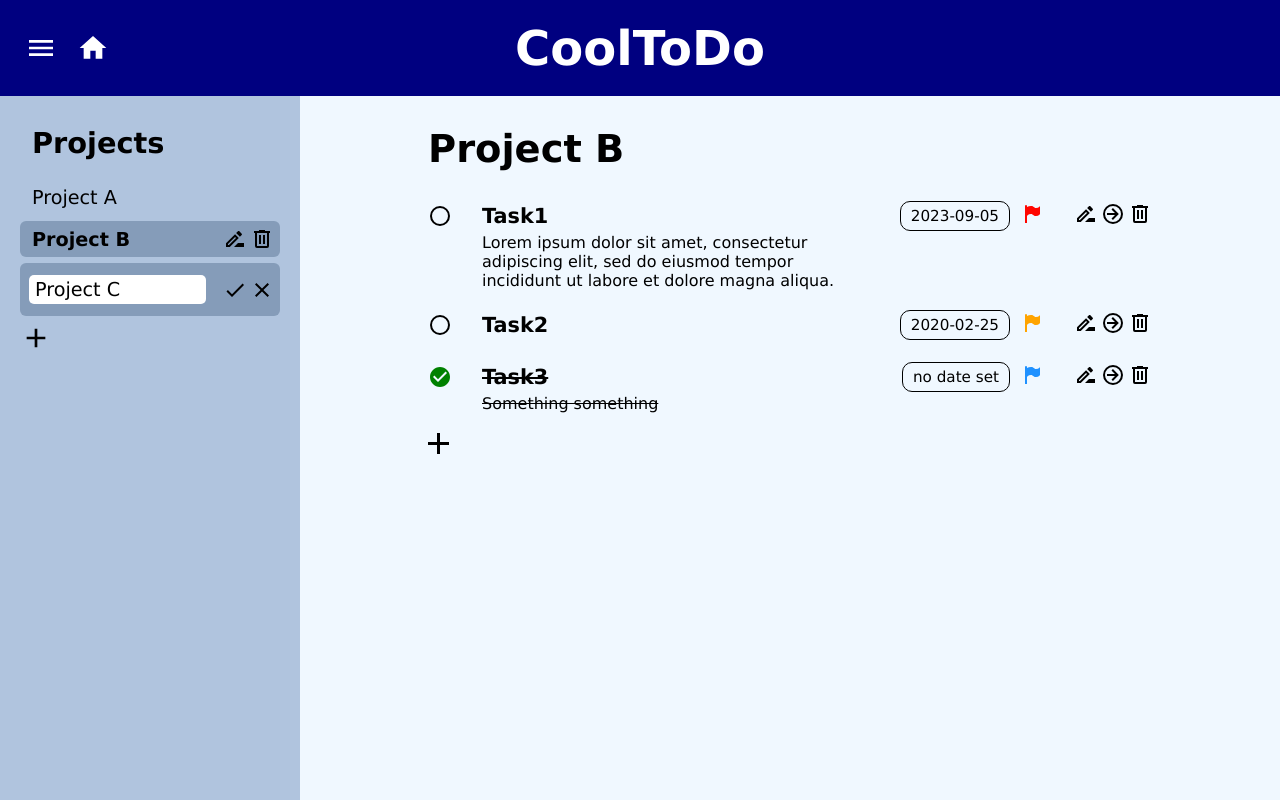
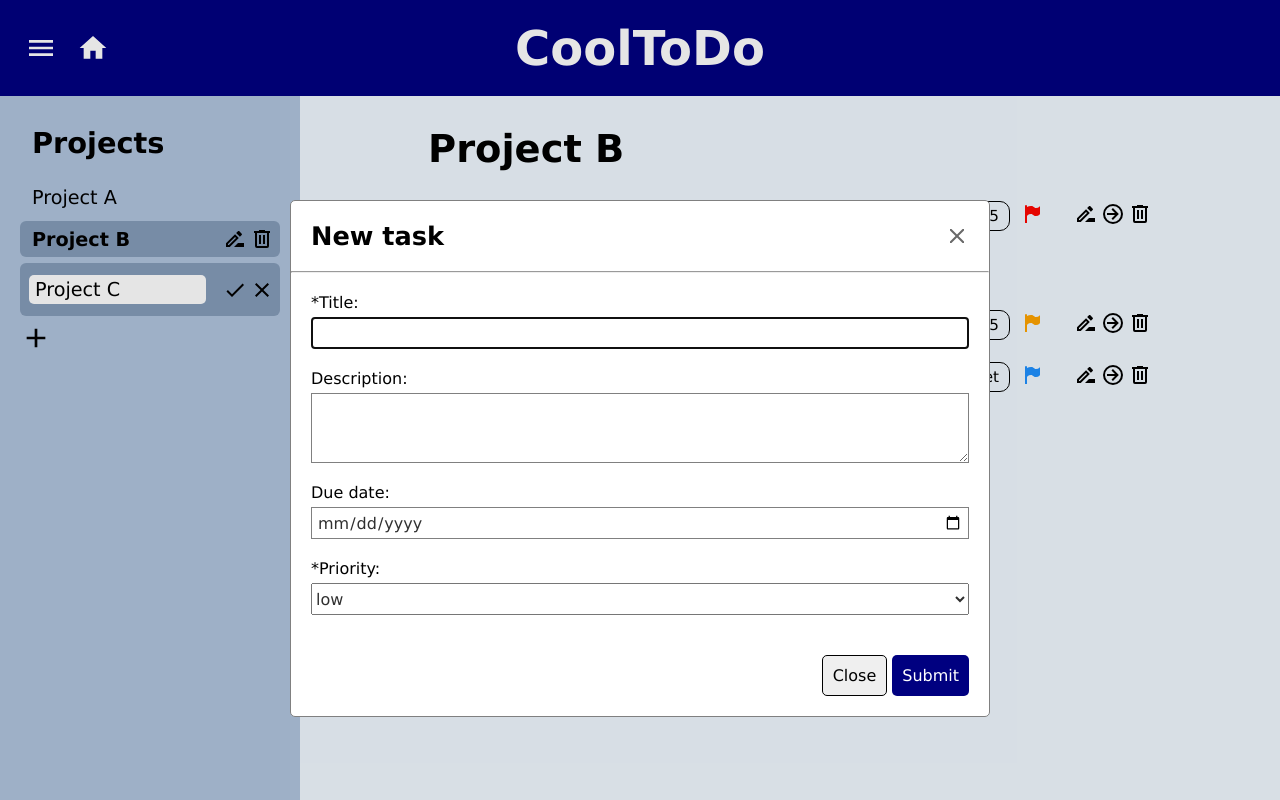
Before and after one commit to zoltan-antal/todo-list, a website built with webpack: page src/template.html in a window 1280 px wide. Both pictures are taken after a click on the item 790 px from the left and 443 px from the top of the page. Built offline with nearby package versions, Linux system fonts and the light colour scheme.

Commit message:
Style task dialog

```diff
--- a/src/app/app.js
+++ b/src/app/app.js
@@ -5,5 +5,11 @@ import ProjectHandler from "./project-handler";
 const projectHandler = new ProjectHandler;
 
 export default function main() {
+  const addTodoDialog = document.querySelector(".todo-dialog");
+  const addTodoButton = document.querySelector(".add-todo");
+  addTodoButton.addEventListener("click", () => {
+    addTodoDialog.showModal();
+  });
+
 
 }
--- a/src/style.css
+++ b/src/style.css
@@ -179,7 +179,6 @@ body {
 }
 
 .todo-list {
-  /* flex-grow: 1; */
   display: flex;
   flex-direction: column;
   justify-content: flex-start;
@@ -278,7 +277,6 @@ body {
 }
 
 .add-todo {
-  /* align-self: flex-end; */
   display: flex;
   flex-direction: row;
   align-items: center;
@@ -293,3 +291,113 @@ body {
 .add-todo img:hover {
   filter: invert(60%) sepia(82%) saturate(4595%) hue-rotate(190deg) brightness(99%) contrast(103%);
 }
+
+/* TODO DIALOG */
+
+dialog {
+  margin: 25vh auto;
+  width: min(90%, 700px);
+  border: 1px solid grey;
+  border-radius: 5px;
+}
+
+dialog > div {
+  display: flex;
+  flex-direction: column;
+}
+
+.dialog-header,
+.dialog-body,
+.dialog-buttons {
+  padding: 20px;
+}
+
+.dialog-header {
+  display: flex;
+  flex-direction: row;
+  justify-content: space-between;
+  align-items: center;
+}
+
+.dialog-header .title {
+  font-size: 1.6rem;
+}
+
+.dialog-header .close {
+  width: 1.5rem;
+  cursor: pointer;
+  filter: invert(39%) sepia(1%) saturate(0%) hue-rotate(134deg) brightness(103%) contrast(92%);
+}
+
+.dialog-header .close:hover {
+  filter: invert(0%) sepia(100%) saturate(7500%) hue-rotate(181deg) brightness(112%) contrast(113%);
+}
+
+.dialog-body {
+  display: flex;
+  flex-direction: column;
+  gap: 20px;
+}
+
+.dialog-body .form-group {
+  display: flex;
+  flex-direction: column;
+  gap: 5px;
+}
+
+.dialog-body * {
+  font-size: 1rem;
+}
+
+.dialog-body input,
+.dialog-body select,
+.dialog-body .textarea {
+  color: rgb(48, 48, 48);
+}
+
+.dialog-body input,
+.dialog-body .textarea {
+  padding: 5px;
+  line-height: 1.2em;
+  border: 1px solid grey;
+}
+
+.dialog-body input,
+.dialog-body select {
+  height: 2em;
+}
+
+.dialog-body .textarea {
+  overflow: hidden;
+  resize: vertical;
+  min-height: 4.4em;
+}
+
+.dialog-buttons {
+  display: flex;
+  flex-direction: row;
+  justify-content: flex-end;
+  gap: 5px;
+}
+
+.dialog-buttons button {
+  padding: 10px;
+  font-size: 1rem;
+  border-radius: 5px;
+  cursor: pointer;
+}
+
+.dialog-buttons .close {
+  border: 1px solid black;
+}
+
+.dialog-buttons .close:hover {
+  background-color: gray;
+  color: white;
+}
+
+.dialog-buttons .submit {
+  background-color: navy;
+  color: white;
+  border: none;
+}
--- a/src/template.html
+++ b/src/template.html
@@ -137,5 +137,40 @@
       </li>
     </ul>
   </div>
+  <dialog class="todo-dialog">
+    <div>
+      <div class="dialog-header">
+        <h2 class="title">New task</h2>
+        <img class="close" src="assets/images/window-close.svg" alt="">
+      </div>
+      <hr>
+      <form class="dialog-body">
+        <div class="form-group">
+          <label for="todo-title">*Title:</label>
+          <input type="text" id="todo-title" required>
+        </div>
+        <div class="form-group">
+          <label for="todo-description">Description:</label>
+          <span class="textarea" id="todo-description" role="textbox" contenteditable></span>
+        </div>
+        <div class="form-group">
+          <label for="todo-date">Due date:</label>
+          <input type="date" id="todo-date">
+        </div>
+        <div class="form-group">
+          <label for="todo-priority">*Priority:</label>
+          <select name="" id="todo-priority" required>
+            <option value="low" selected>low</option>
+            <option value="medium">medium</option>
+            <option value="high">high</option>
+          </select>
+        </div>
+      </form>
+      <div class="dialog-buttons">
+        <button class="close">Close</button>
+        <button class="submit">Submit</button>
+      </div>
+    </div>
+  </dialog>
 </body>
 </html>
```
Also changed, not shown: src/assets/images/window-close.svg (added).
